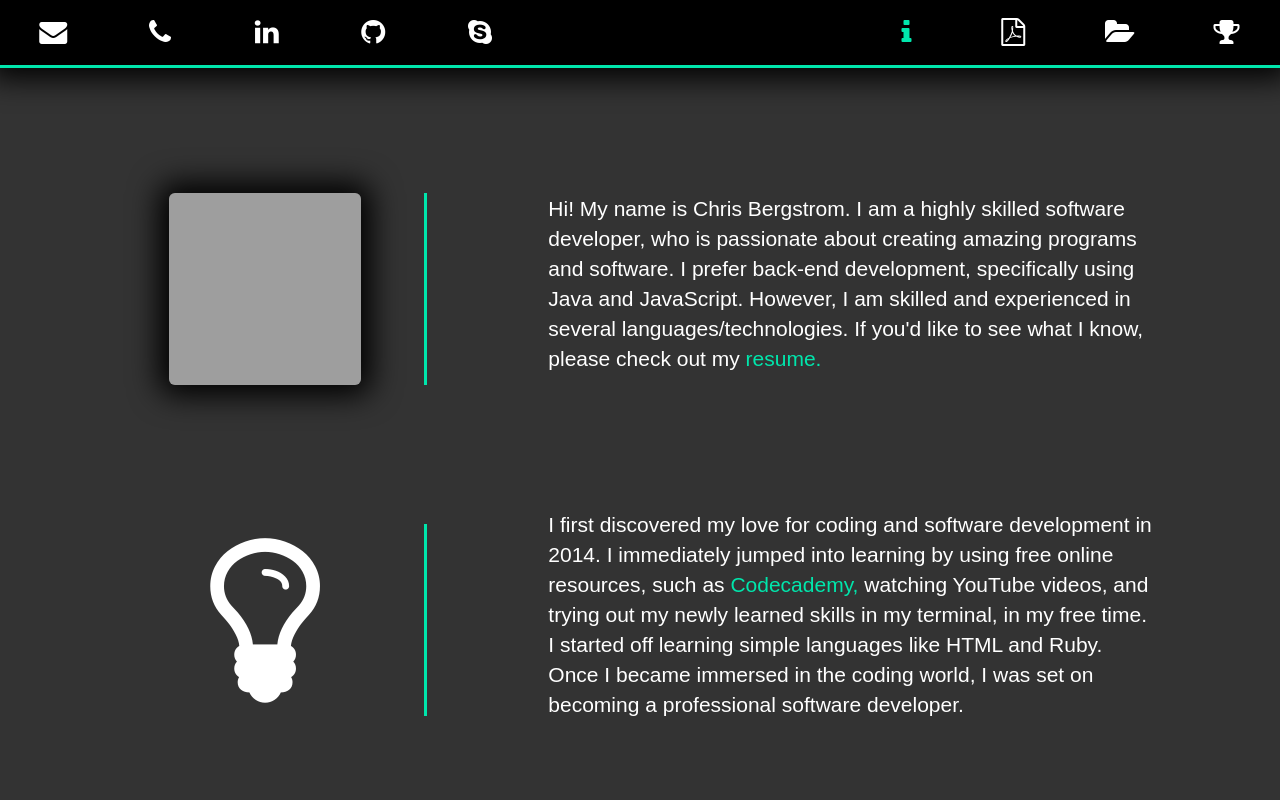
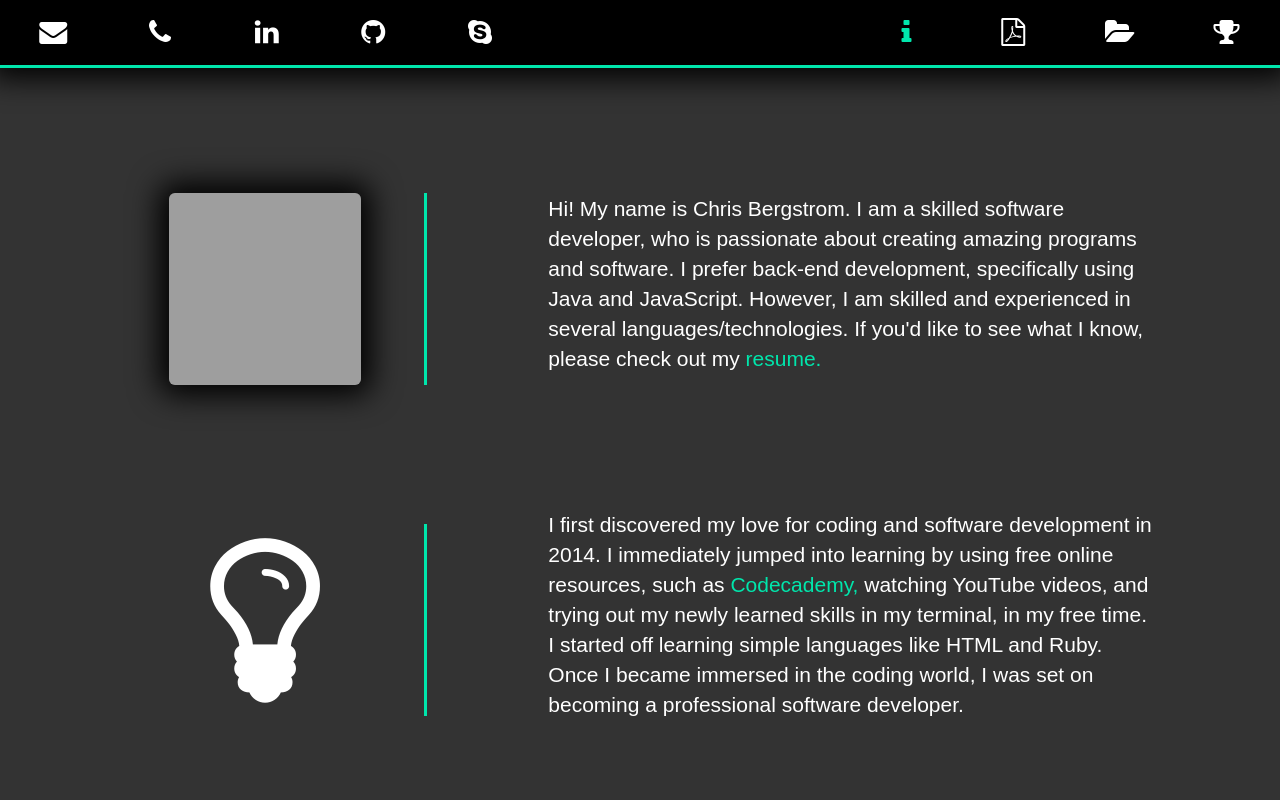
Before and after one commit to christopherbergstrom/website, a plain HTML site: page index.html in a window 1280 px wide. Shown: the top 800 px of the page. Drawn offline with nearby package versions, Linux system fonts and the light colour scheme; grey boxes are pictures that could not be loaded.

Commit message:
new programmerQA photo changed index page wording

```diff
--- a/index.html
+++ b/index.html
@@ -31,7 +31,7 @@
 			</div>
 			<div class="col-md-6 col-md-offset-1">
 				<p class="text">
-					Hi! My name is Chris Bergstrom. I am a highly skilled software developer, who is passionate about creating amazing programs and software.
+					Hi! My name is Chris Bergstrom. I am a skilled software developer, who is passionate about creating amazing programs and software.
 					I prefer back-end development, specifically using Java and JavaScript. However, I am skilled and experienced in several languages/technologies.
 					If you'd like to see what I know, please check out my <a class="link" href="resume.html">resume.</a>
 				</p>
```
Also changed, not shown: images/programmerQA.png.
